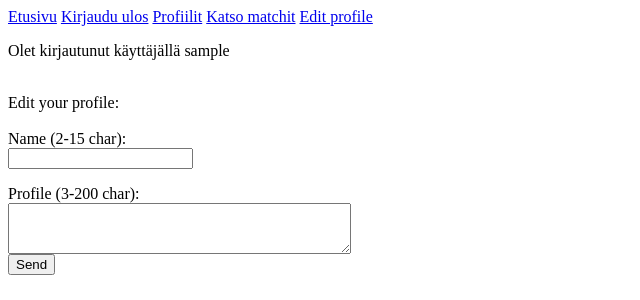
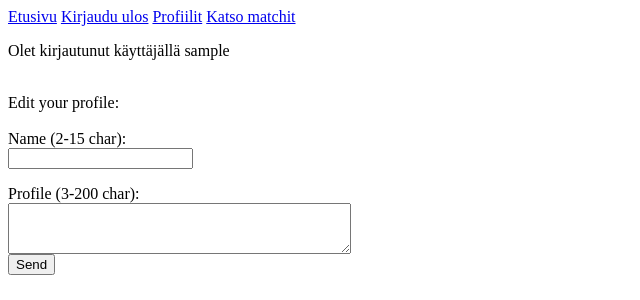
Before and after one commit to Deeroil/KumpulaDatingApp, a Flask app: template templates/edit.html in a window 1280 px wide. Shown: the top 300 px of the page, without its empty margins (0-640 px from the left). Run offline with Flask 3, Linux system fonts and the light colour scheme; the template is opened without the code that fills it, so the values that code supplies are empty; the visitor is signed in with stand-in values (Sample User, id 1).

Commit message:
Small html fixes

```diff
--- a/templates/edit.html
+++ b/templates/edit.html
@@ -3,7 +3,6 @@
 <a href="/logout">Kirjaudu ulos</a>
 <a href="/profiles">Profiilit</a>
 <a href="/matches">Katso matchit</a>
-<a href="/edit">Edit profile</a>
 
 <p>Olet kirjautunut käyttäjällä {{ session.username }}</p>
 
--- a/templates/profiles.html
+++ b/templates/profiles.html
@@ -10,8 +10,9 @@ Profiles: {{ count }}
 <form action="/sendlikes" method="POST">
 <hr>
 {% for user in users %}
+
+<input type="checkbox" id="{{ user.username }}" name="{{ user.username }}" value="{{ user.username }}"/>
 {{ user.name, user.field, user.bio }}
-<input type="checkbox" id="{{ user.username }}" name="{{ user.username }}" value="{{ user.username }}"/>
 
 {% for match in matches %}
 {% if match.username == user.username%}
@@ -23,8 +24,6 @@ Profiles: {{ count }}
 <input type="submit" value="Send">
 </form>
 
-<a href="/edit">Edit profile</a>
-
 {% else %}
 
 <hr> ei pääsyä profiileihin, et ole kirjautunut!
```
